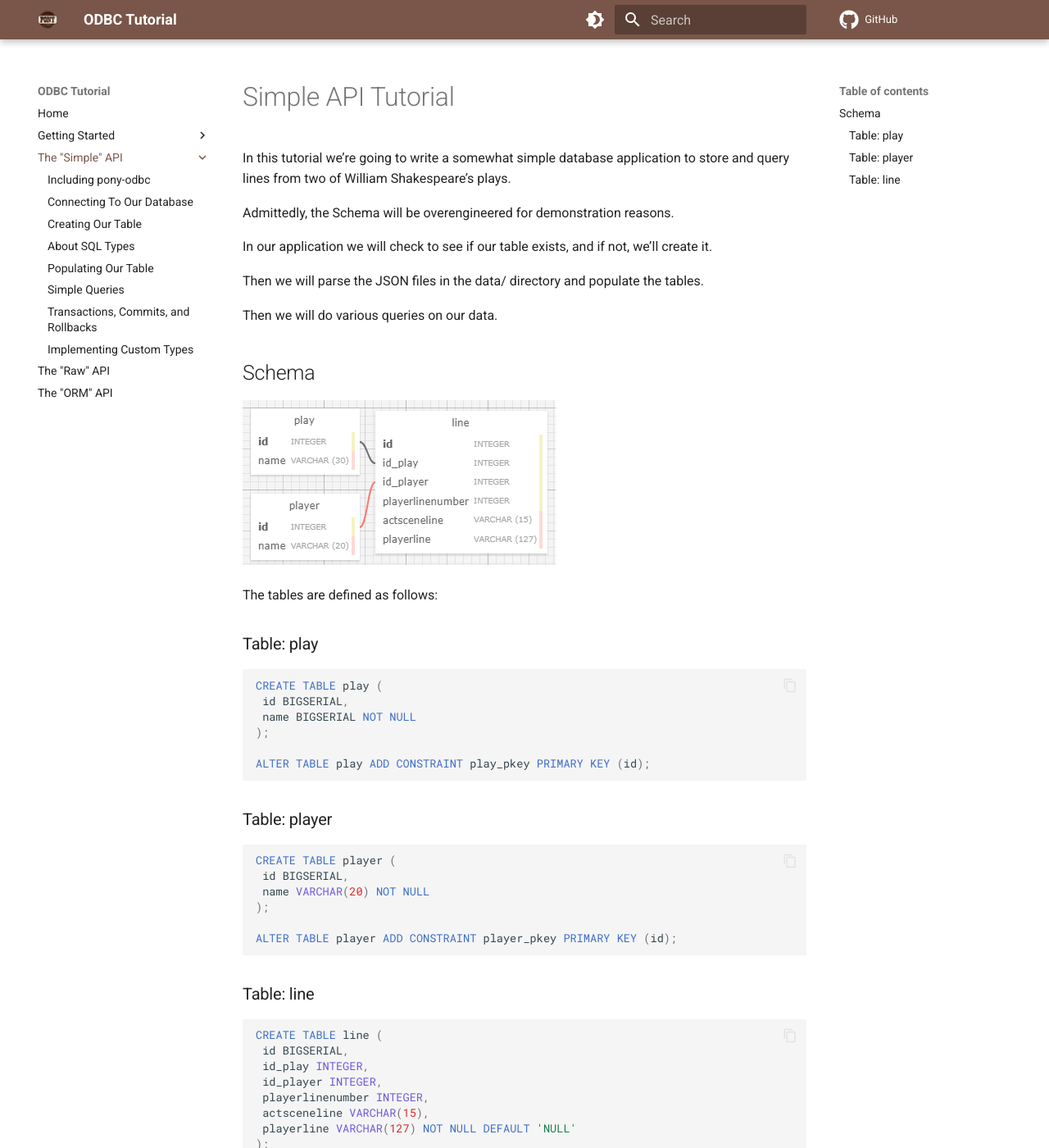
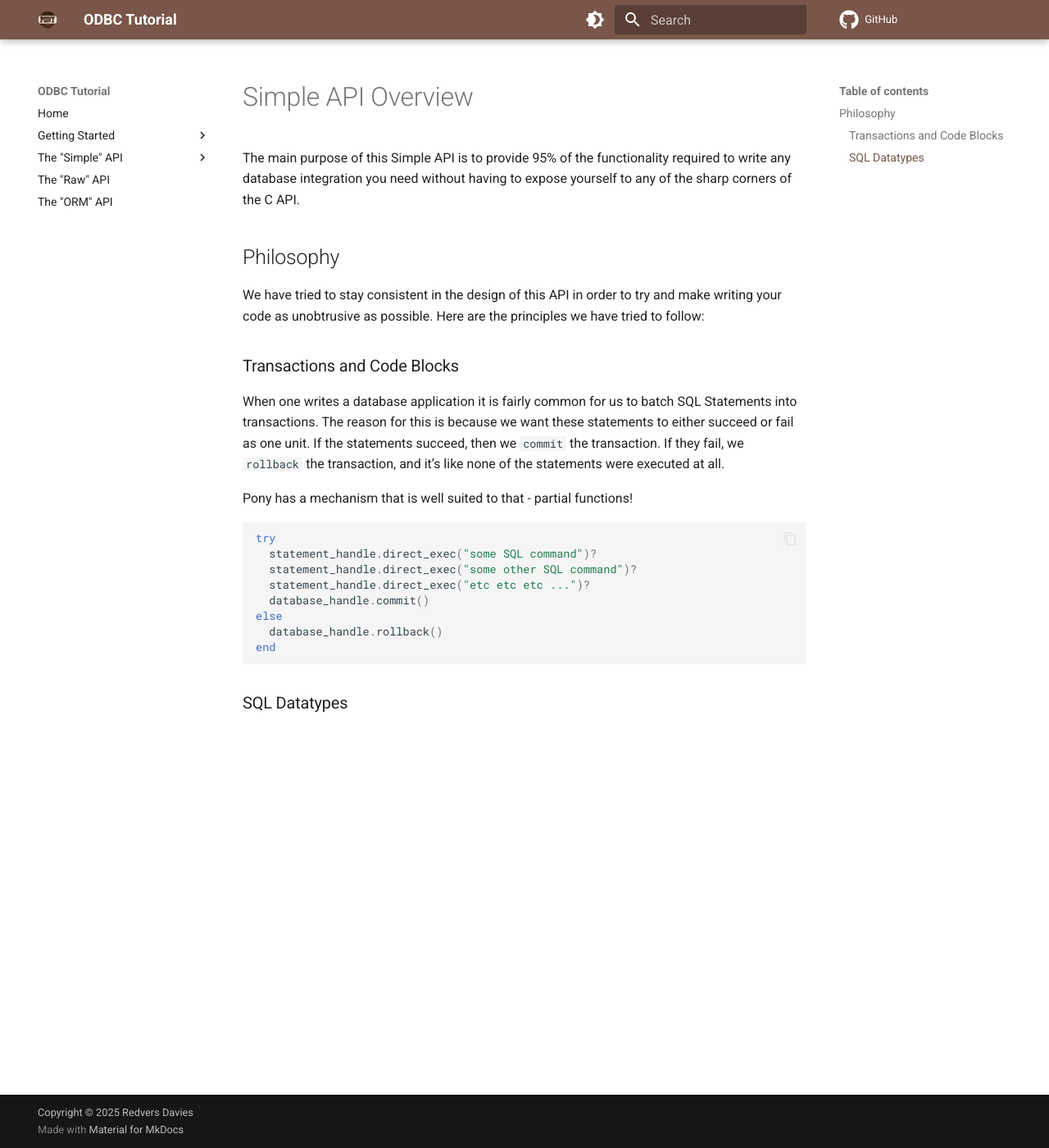
Before and after one commit to redvers/odbc-tutorial, an MkDocs documentation site: the page built from docs/simple/index.md, in a window 1280 px wide and 1400 px high. Shown: the whole window at 82% size. Built offline with MkDocs 1.6.1 and Material for MkDocs 9.7.7, drawn with Linux system fonts in a browser that asks for light colours; comment, search, counter and statistics services are not loaded; some of the changed text lies outside the part shown.

Commit message:
Some theory on design

````diff
--- a/docs/simple/index.md
+++ b/docs/simple/index.md
@@ -1,57 +1,26 @@
-# Simple API Tutorial
+# Simple API Overview
 
-In this tutorial we're going to write a somewhat simple database application to store and query lines from two of William Shakespeare's plays.
+The main purpose of this Simple API is to provide 95% of the functionality required to write any database integration you need without having to expose yourself to any of the sharp corners of the C API.
 
-Admittedly, the Schema will be overengineered for demonstration reasons.
+## Philosophy
 
-In our application we will check to see if our table exists, and if not, we'll create it.
+We have tried to stay consistent in the design of this API in order to try and make writing your code as unobtrusive as possible. Here are the principles we have tried to follow:
 
-Then we will parse the JSON files in the data/ directory and populate the tables.
+### Transactions and Code Blocks
 
-Then we will do various queries on our data.
+When one writes a database application it is fairly common for us to batch SQL Statements into transactions. The reason for this is because we want these statements to either succeed or fail as one unit. If the statements succeed, then we `commit` the transaction. If they fail, we `rollback` the transaction, and it's like none of the statements were executed at all.
 
-## Schema
+Pony has a mechanism that is well suited to that - partial functions!
 
-![Schema Image](../assets/shakespeare-schema.png)
-
-The tables are defined as follows:
-
-### Table: play
-
-```sql
-CREATE TABLE play (
- id BIGSERIAL,
- name BIGSERIAL NOT NULL
-);
-
-ALTER TABLE play ADD CONSTRAINT play_pkey PRIMARY KEY (id);
+```pony
+try
+  statement_handle.direct_exec("some SQL command")?
+  statement_handle.direct_exec("some other SQL command")?
+  statement_handle.direct_exec("etc etc etc ...")?
+  database_handle.commit()
+else
+  database_handle.rollback()
+end
 ```
 
-### Table: player
-
-```sql
-CREATE TABLE player (
- id BIGSERIAL,
- name VARCHAR(20) NOT NULL
-);
-
-ALTER TABLE player ADD CONSTRAINT player_pkey PRIMARY KEY (id);
-```
-
-### Table: line
-
-```sql
-CREATE TABLE line (
- id BIGSERIAL,
- id_play INTEGER,
- id_player INTEGER,
- playerlinenumber INTEGER,
- actsceneline VARCHAR(15),
- playerline VARCHAR(127) NOT NULL DEFAULT 'NULL'
-);
-
-ALTER TABLE line ADD CONSTRAINT line_pkey PRIMARY KEY (id);
-
-ALTER TABLE line ADD CONSTRAINT line_id_play_fkey FOREIGN KEY (id_play) REFERENCES play(id);
-ALTER TABLE line ADD CONSTRAINT line_id_player_fkey FOREIGN KEY (id_player) REFERENCES player(id);
-```
+### SQL Datatypes
--- a/mkdocs.yml
+++ b/mkdocs.yml
@@ -77,7 +77,8 @@ nav:
     - What You Need: "start/needs.md"
     - Which API Should I Use?: "start/which.md"
   - The "Simple" API:
-    - Overview: "simple/index.md"
+    - Overview: "simple/tutorial.md"
+    - Tutorial Schema: "simple/tutorial.md"
     - Including pony-odbc: "simple/stage1.md"
     - Connecting To Our Database: "simple/connecting.md"
     - Creating Our Table: "simple/tablecreate.md"
````
Also changed, not shown: docs/simple/tablecreate.md (+16 -16 lines), docs/simple/tutorial.md (added, +57 -0 lines).
